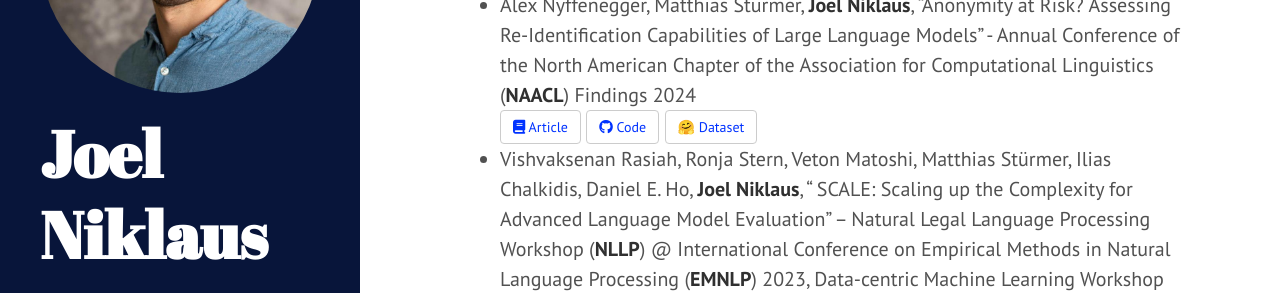
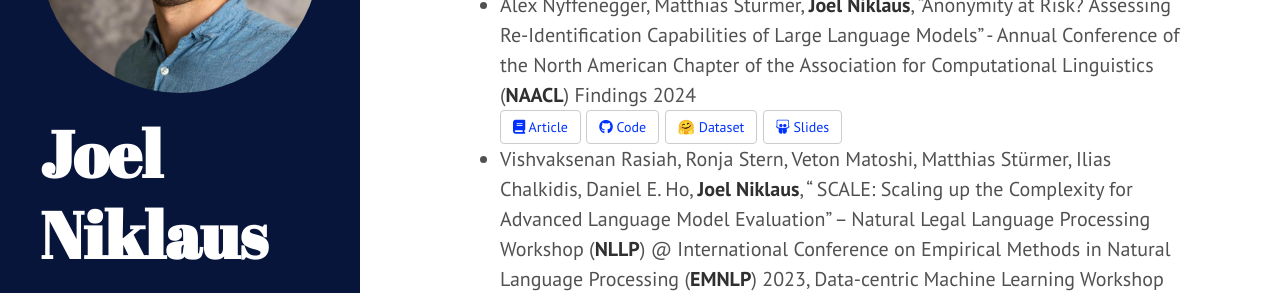
Before and after one commit to JoelNiklaus/joelniklaus.github.io, a Jekyll site: the page built from _pages/publications.md, in a window 1280 px wide and 900 px high, scrolled down 2724 px. Shown: the part 142-435 px from the top of the window. Built offline with Jekyll 4.4.1, drawn with Linux system fonts in a browser that asks for light colours; a style sheet for code colours, icons or effects is not loaded.

Commit message:
added slides for anonymity at risk
Signed-off-by: Joel Niklaus <me@joelniklaus.ch>

```diff
--- a/_pages/publications.md
+++ b/_pages/publications.md
@@ -93,6 +93,7 @@ on [Google Scholar](https://scholar.google.com/citations?user=qJ8iricAAAAJ).
   <a href="https://arxiv.org/abs/2308.11103" target="_blank" type="button" class="btn"><i class="fa-solid fa-book"></i> Article</a>
   <a href="https://github.com/Skatinger/Anonymity-at-Risk-Assessing-Re-Identification-Capabilities-of-Large-Language-Models" target="_blank" type="button" class="btn"><i class="fa-brands fa-github"></i> Code</a>
   <a href="https://huggingface.co/collections/joelniklaus/anonymity-at-risk-datasets-6535f7c1b3852ed1cef487ff" target="_blank" type="button" class="btn">🤗 Dataset</a>
+  <a href="https://docs.google.com/presentation/d/14RKEI4pjt6OzrDflpxCV_mnfNd8SmShd-akAquN_8lc/edit?usp=sharing" target="_blank" type="button" class="btn"><i class="fa-brands fa-slideshare"></i> Slides</a>
 * Vishvaksenan Rasiah, Ronja Stern, Veton Matoshi, Matthias Stürmer, Ilias Chalkidis, Daniel E. Ho, **Joel Niklaus**, "
   SCALE: Scaling up the Complexity for Advanced Language Model Evaluation" – Natural Legal Language Processing
   Workshop (**NLLP**) @ International Conference on Empirical Methods in Natural Language Processing (**EMNLP**)
```
